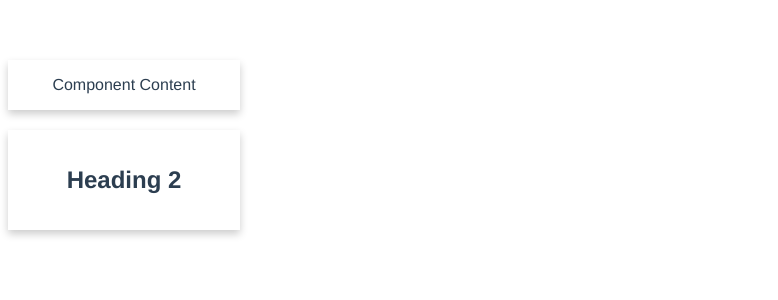
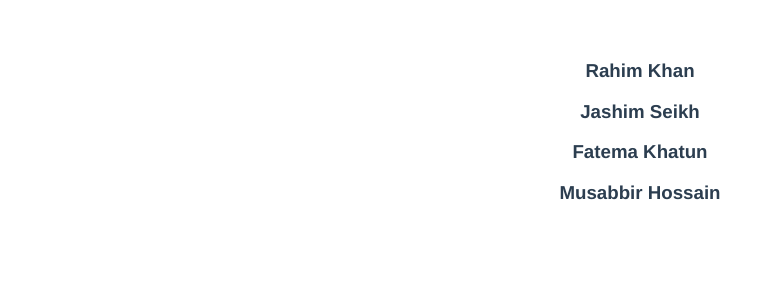
Before and after one commit to codeWithMahmudul/vueComponents, a Vue app: page / in a window 1280 px wide. Shown: the top 300 px of the page, without its empty margins (0-778 px from the left). Built offline with nearby package versions, Linux system fonts and the light colour scheme.

Commit message:
Slots Props

```diff
--- a/src/App.vue
+++ b/src/App.vue
@@ -1,24 +1,23 @@
 <template>
-  <Card>Component Content</Card>
-  <Card>
-    <h2>Heading 2</h2>
-  </Card>
+  <NameList>
+    <template v-slot:default="slotProps">
+      {{ slotProps.user.firstName }} {{ slotProps.user.lastName }}
+    </template>
+  </NameList>
 </template>
 
 <script>
-import Card from './components/Card.vue'
+import NameList from "./components/NameList.vue";
 
 export default {
-  name: 'App',
+  name: "App",
   components: {
-    Card
+    NameList,
   },
   data() {
-    return {
-
-    }
-  }
-}
+    return {};
+  },
+};
 </script>
 
 <style>
--- a/src/components/Card.vue
+++ b/src/components/Card.vue
@@ -1,25 +1,32 @@
 <template>
   <div class="card">
-        <slot>Default content</slot>
+    <div id="card-header">
+      <slot name="header"></slot>
+    </div>
+    <div id="card-content">
+      <slot></slot>
+    </div>
+    <div id="card-footer">
+      <slot name="footer"></slot>
+    </div>
   </div>
 </template>
 
 <script>
 export default {
-        name: 'Card',
-    }
+  name: "Card",
+};
 </script>
 
 <style scoped>
-.card{
+.card {
   box-shadow: 0 4px 8px 0 rgba(0, 0, 0, 0.2);
   transition: 0.3s;
   padding: 16px;
   margin-bottom: 20px;
   width: 200px;
 }
-.card:hover{
+.card:hover {
   box-shadow: 0 4px 16px 0 rgba(0, 0, 0, 0.2);
 }
-
 </style>
--- /dev/null
+++ b/src/components/NameList.vue
@@ -0,0 +1,36 @@
+<template>
+  <h3 v-for="name in names" :key="name.firstName">
+    <slot :user="name"></slot>
+  </h3>
+</template>
+
+<script>
+export default {
+  name: "NameList",
+  data() {
+    return {
+      names: [
+        {
+          firstName: "Rahim",
+          lastName: "Khan",
+        },
+        {
+          firstName: "Jashim",
+          lastName: "Seikh",
+        },
+        {
+          firstName: "Fatema",
+          lastName: "Khatun",
+        },
+        {
+          firstName: "Musabbir",
+          lastName: "Hossain",
+        },
+      ],
+    };
+  },
+};
+</script>
+
+<style scoped>
+</style>
```
Lines whose indentation alone changed are shown as unchanged.
